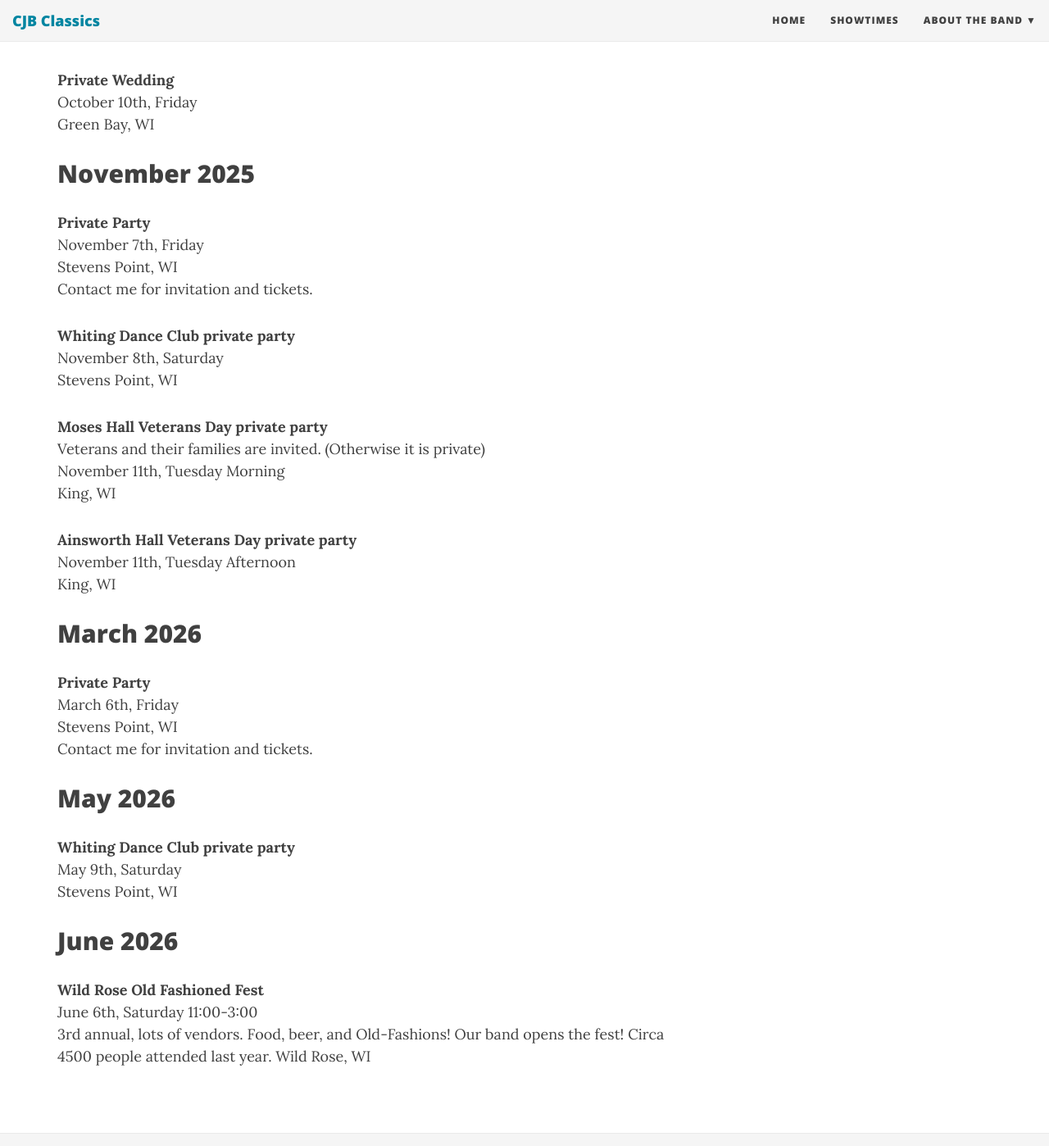
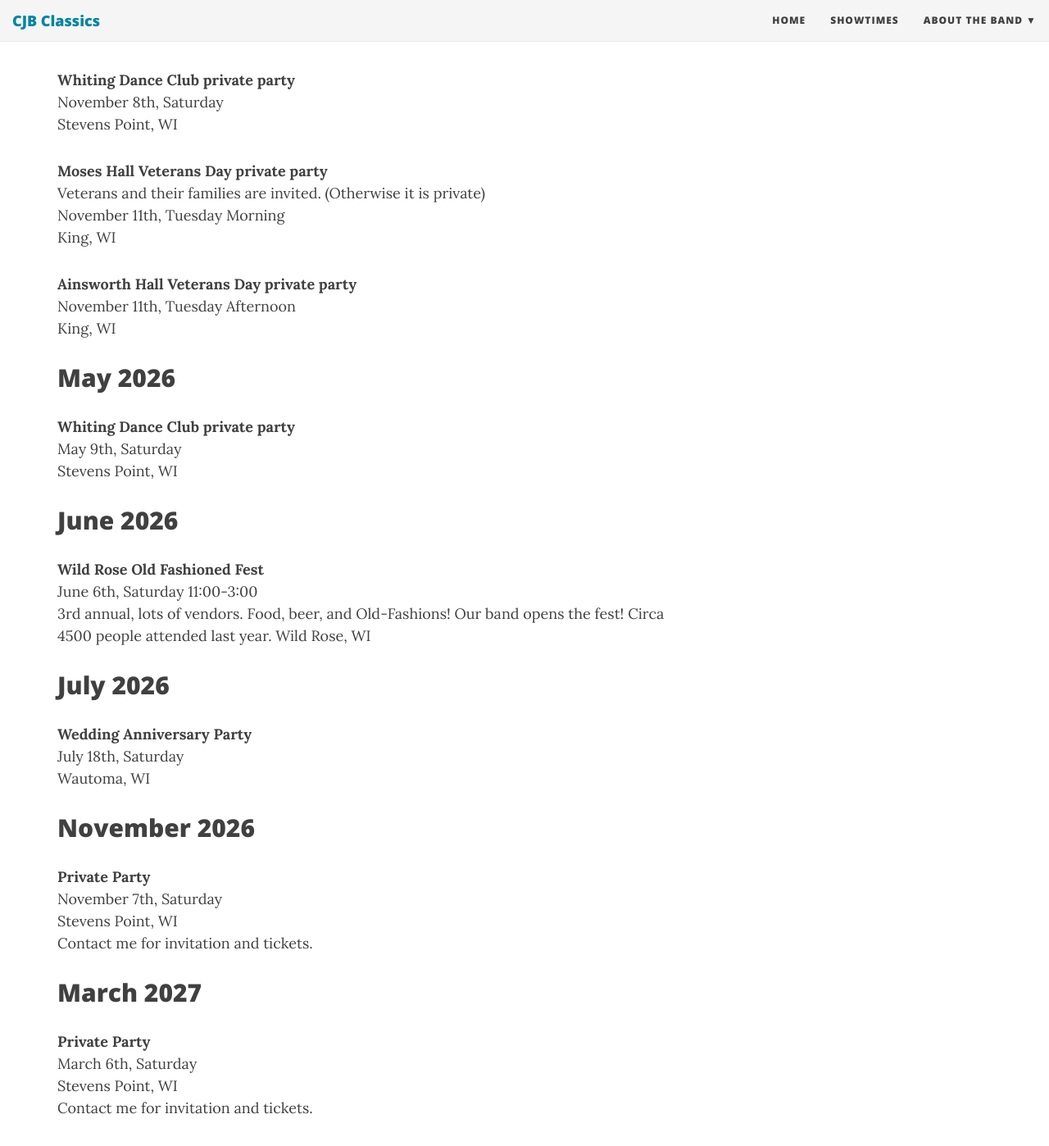
Before and after one commit to jcoenen/justmannband.com, a Jekyll site: the page built from showtimes.md, in a window 1280 px wide and 1400 px high, scrolled down 1072 px. Shown: the whole window at 82% size. Built offline with Jekyll 4.4.1, drawn with Linux system fonts in a browser that asks for light colours; nearby versions of some CDN libraries; some of the changed text lies outside the part shown.

Commit message:
Update showtimes.md

```diff
--- a/showtimes.md
+++ b/showtimes.md
@@ -8,11 +8,6 @@ header-img: "/img/cjb_header.jpeg"
 **Wild Rose Old Fashioned Fest**
 June 7th, Saturday 11:00-3:00
 2nd annual, lots of vendors. Food, beer, and Old-Fashions! Our band opens the fest! Circa 4000 people attended last year. Wild Rose, WI
-
-## July 2025
-**Wedding Anniversary Party**
-July 18th, Friday
-Wautoma, WI
 
 ## September 2025
 **Waupaca Rotary Rocktoberfest**
@@ -33,11 +28,6 @@ October 10th, Friday
 Green Bay, WI
 
 ## November 2025
-**Private Party**
-November 7th, Friday
-Stevens Point, WI
-Contact me for invitation and tickets.
-
 **Whiting Dance Club private party**
 November 8th, Saturday
 Stevens Point, WI
@@ -51,12 +41,6 @@ King, WI
 November 11th, Tuesday Afternoon
 King, WI
 
-## March 2026
-**Private Party**
-March 6th, Friday
-Stevens Point, WI
-Contact me for invitation and tickets.
-
 ## May 2026
 **Whiting Dance Club private party**
 May 9th, Saturday
@@ -66,3 +50,20 @@ Stevens Point, WI
 **Wild Rose Old Fashioned Fest**
 June 6th, Saturday 11:00-3:00
 3rd annual, lots of vendors. Food, beer, and Old-Fashions! Our band opens the fest! Circa 4500 people attended last year. Wild Rose, WI
+
+## July 2026
+**Wedding Anniversary Party**
+July 18th, Saturday
+Wautoma, WI
+
+## November 2026
+**Private Party**
+November 7th, Saturday
+Stevens Point, WI
+Contact me for invitation and tickets.
+
+## March 2027
+**Private Party**
+March 6th, Saturday
+Stevens Point, WI
+Contact me for invitation and tickets.
```
